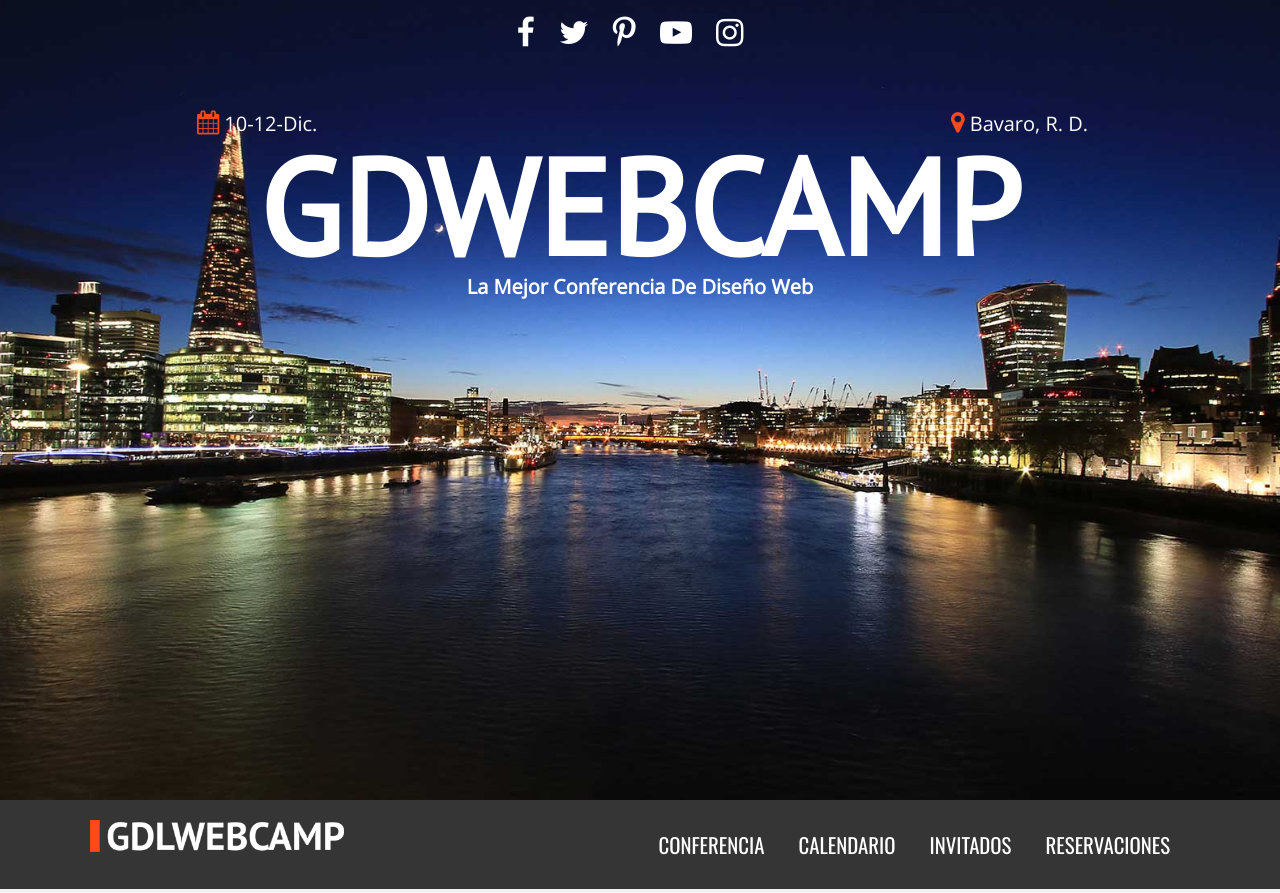
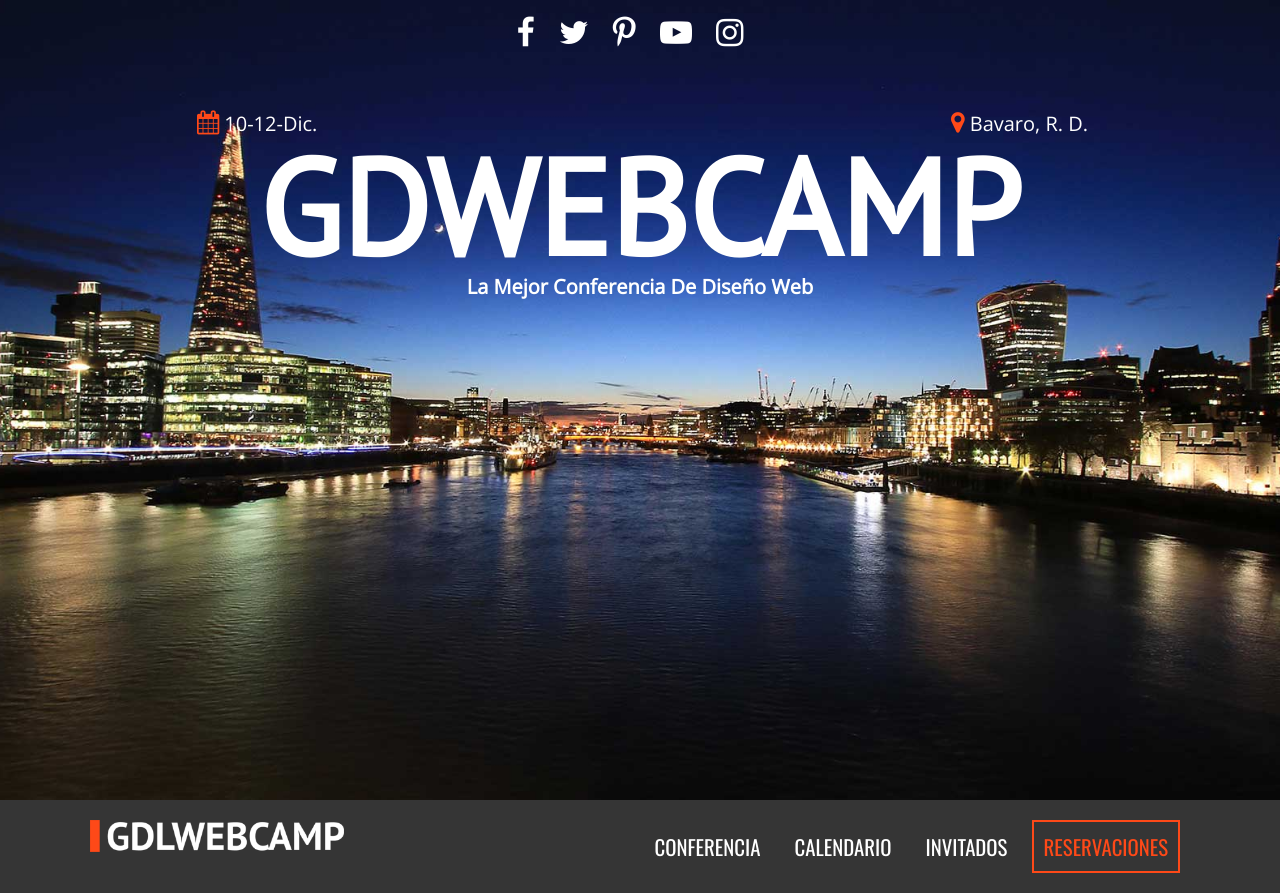
Before and after one commit to fkstudio/GDWEBCAMP, a plain HTML site: page index.html in a window 1280 px wide. Drawn offline with nearby package versions, Linux system fonts and the light colour scheme.

Commit message:
nav terminado

```diff
--- a/css/main.css
+++ b/css/main.css
@@ -272,6 +272,20 @@ nav.navegacion-principal a{
     font-size: 1.3em;
     text-transform: uppercase;
     text-decoration: none;
+    transition: all .6s ease;
+}
+
+nav.navegacion-principal a:hover {
+   background-color: #fe4918;
+}
+
+nav.navegacion-principal a:last-child{
+    border: 2px solid #fe4918;
+    color: #fe4918;
+}
+
+nav.navegacion-principal a:last-child:hover{
+    color: #ffffff;
 }
 
 @media only screen and (min-width:768px){
```
